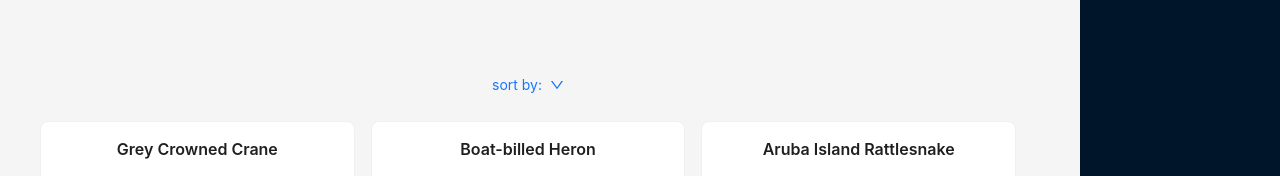
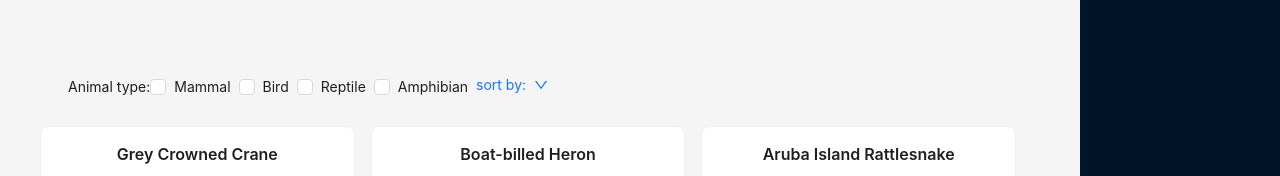
Before and after one commit to cozycat17/development, a React (Create React App) app: page / in a window 1280 px wide. Shown: the top 176 px of the page. Built offline with nearby package versions, Linux system fonts and the light colour scheme.

Commit message:
6: Added filter functionality

```diff
--- a/src/App.js
+++ b/src/App.js
@@ -10,7 +10,7 @@ function App() {
   const { Content, Sider } = Layout;
 
   const [animals, setAnimals] = useState(animalData);
-  const [filters, setFilters] = useState([]);
+  const [filters, setFilters] = useState({});
 
   return (
     <div className="App">
--- a/src/components/AnimalList.js
+++ b/src/components/AnimalList.js
@@ -3,8 +3,8 @@ import { Row, Col } from "antd";
 
 function AnimalList(props) {
   const filter = (animals) => {
-    for (let i = 0; i < props.filters.length; i++) {
-      animals = animals.filter(props.filters[i]);
+    for (const [key, value] of Object.entries(props.filters)) {
+      animals = animals.filter(value);
     }
     return animals;
   };
--- a/src/components/FilterBar.css
+++ b/src/components/FilterBar.css
@@ -1,3 +1,4 @@
 .filterBarContainer {
   padding: 2em;
+  display: flex;
 }
--- a/src/components/FilterBar.js
+++ b/src/components/FilterBar.js
@@ -1,10 +1,11 @@
 import "./FilterBar.css";
 import { DownOutlined } from "@ant-design/icons";
-import { Dropdown, Space } from "antd";
+import { Dropdown, Space, Checkbox } from "antd";
 import { useState } from "react";
 
 function FilterBar(props) {
   const [sortMethod, setSortMethod] = useState("");
+
   const sortByLife = (opposite) => {
     var data = [...props.animals];
     data.sort((a, b) => opposite * (a.lifespan - b.lifespan));
@@ -48,8 +49,29 @@ function FilterBar(props) {
     },
   ];
 
+  const onChange = (e, type, filter) => {
+    var copy = { ...props.filters };
+    if (e.target.checked) {
+      copy[type] = filter;
+    } else {
+      delete copy[type];
+    }
+    props.setFilters(copy);
+  };
+
+  const animalTypes = ["Mammal", "Bird", "Reptile", "Amphibian"];
+
   return (
     <div className="filterBarContainer">
+      <div>
+        Animal type:
+        {animalTypes.map((t) => (
+          <Checkbox onChange={(e) => onChange(e, t, (a) => a.animal_type == t)}>
+            {t}
+          </Checkbox>
+        ))}
+      </div>
+
       <Dropdown menu={{ items }} trigger={["click"]}>
         <a onClick={(e) => e.preventDefault()}>
           <Space>
```
